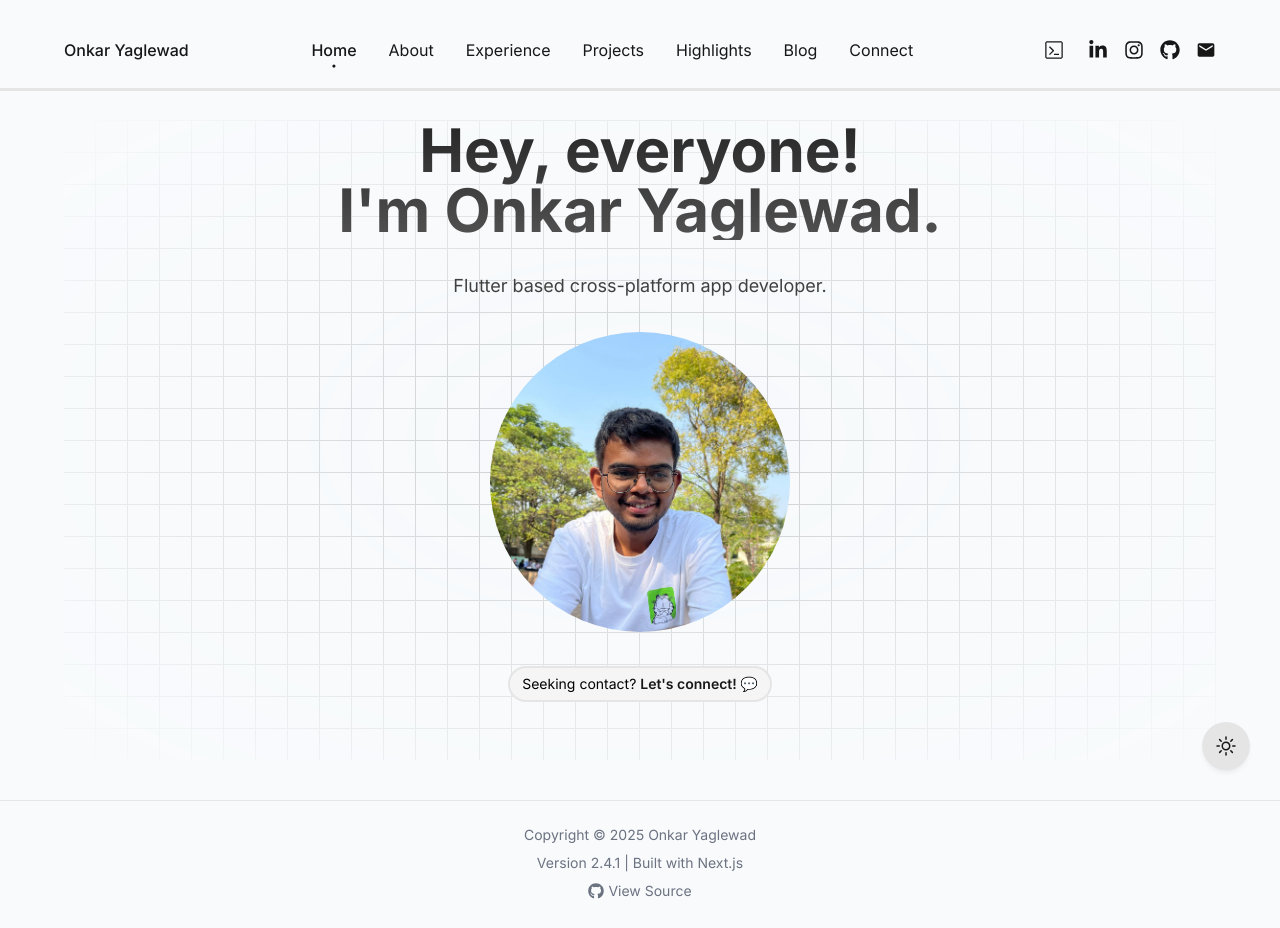
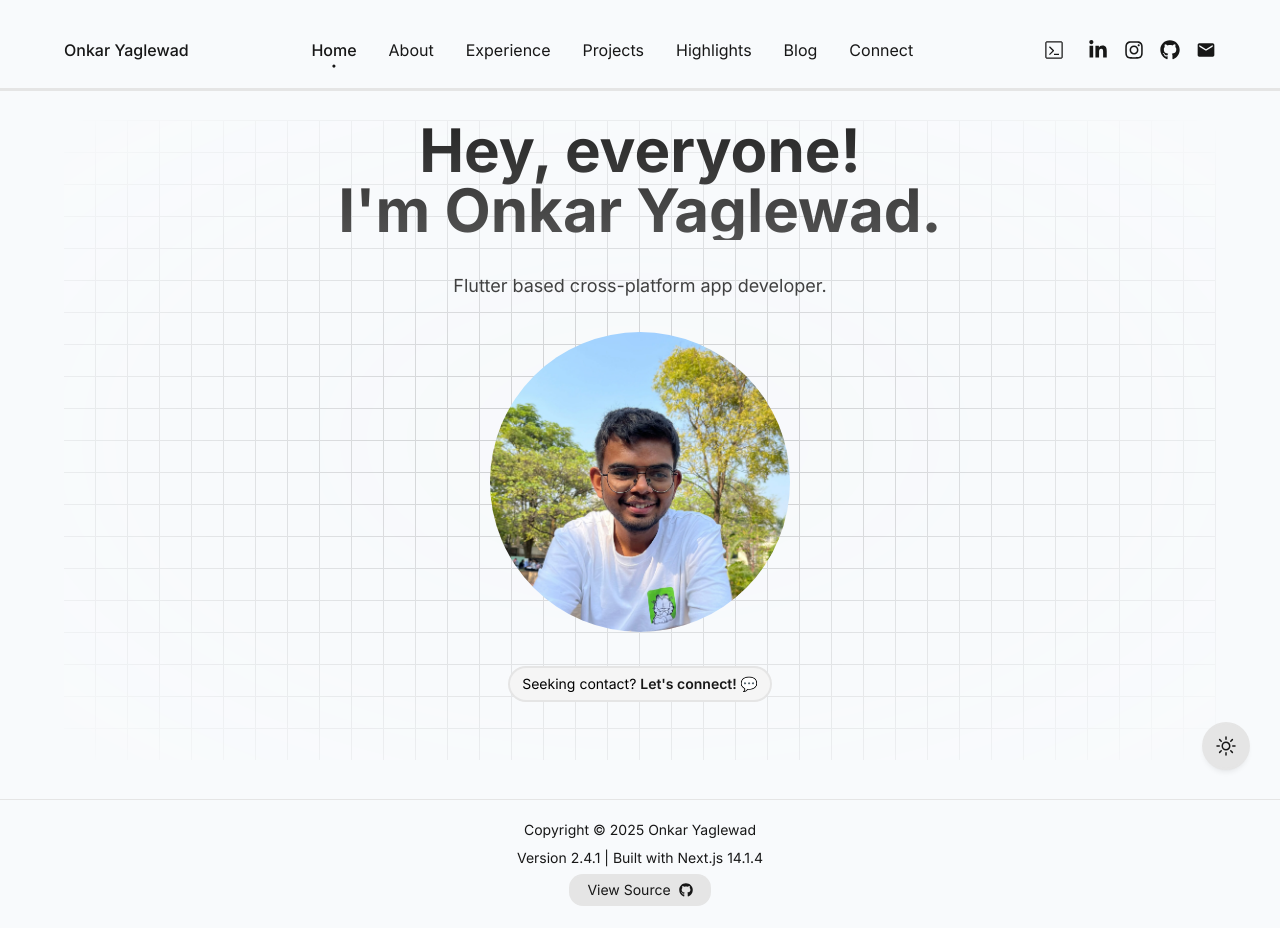
Before and after one commit to once-human/onkaryaglewad.in, a Next.js app: page / in a window 1280 px wide. Built offline with nearby package versions, Linux system fonts and the light colour scheme.

Commit message:
fix: Revert footer UI changes, keep updated version

```diff
--- a/src/components/Footer.tsx
+++ b/src/components/Footer.tsx
@@ -5,31 +5,32 @@ import WebLinks from "@/constants/links";
 import packageJson from "../../package.json";
 
 const Footer = () => {
-  const currentYear = new Date().getFullYear();
-  // TODO: Potentially fetch version dynamically from package.json during build?
-  const version = "2.4.1"; // Updated version
-  const repoUrl = "https://github.com/once-human/onkaryaglewad.in";
+  const version = "2.4.1"; // Keep the updated version number
 
   return (
-    <footer className="mt-auto py-6 text-center text-sm text-gray-500 dark:text-gray-400 border-t border-gray-200 dark:border-gray-700">
-      <div className="container mx-auto px-4">
-        <p className="mb-2">
-          Copyright © {currentYear} Onkar Yaglewad
+    <div>
+      <div className="flex flex-col gap-2 justify-center items-center pb-5 pt-5 outline outline-1 footerTheme">
+        <p className="text-sm textTheme">
+          Copyright © {new Date().getFullYear()} Onkar Yaglewad
         </p>
-        <p className="mb-2">
-          Version {version} | Built with Next.js {process.env.NEXT_RUNTIME === 'edge' ? 'Edge' : process.env.NEXT_PUBLIC_NEXT_JS_VERSION || ''}
+        <p className="text-sm textTheme">
+          Version {version} | Built with Next.js{" "}
+          {packageJson.dependencies.next}
         </p>
         <Link
-          href={repoUrl}
+          href={WebLinks.githubRepo}
           target="_blank"
           rel="noopener noreferrer"
-          className="inline-flex items-center justify-center gap-1 hover:text-gray-700 dark:hover:text-gray-200 transition-colors"
+          className="text-sm rounded-xl px-4 py-1 cardTheme textButtonTheme transitionButtonTheme"
+          aria-label="View Source Code on GitHub"
         >
-          <FaGithub className="h-4 w-4" />
-          View Source
+          <div className="flex items-center">
+            <p>View Source</p>
+            <FaGithub className="ml-2" />
+          </div>
         </Link>
       </div>
-    </footer>
+    </div>
   );
 };
 
```
